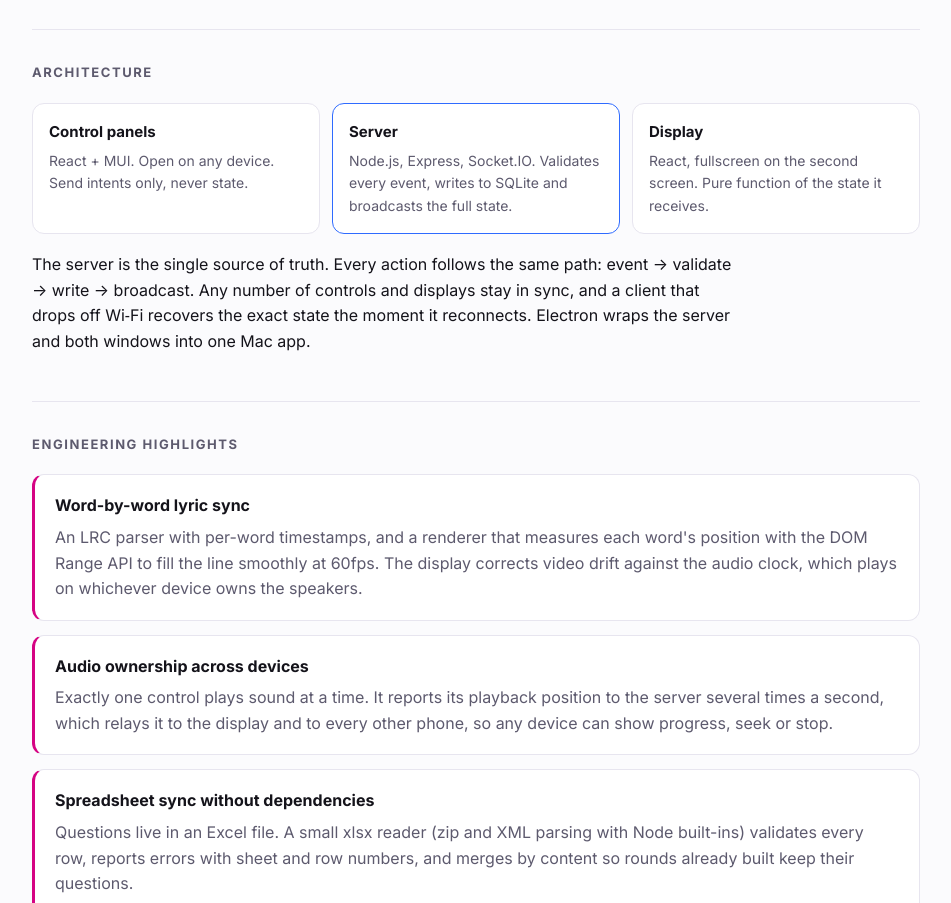
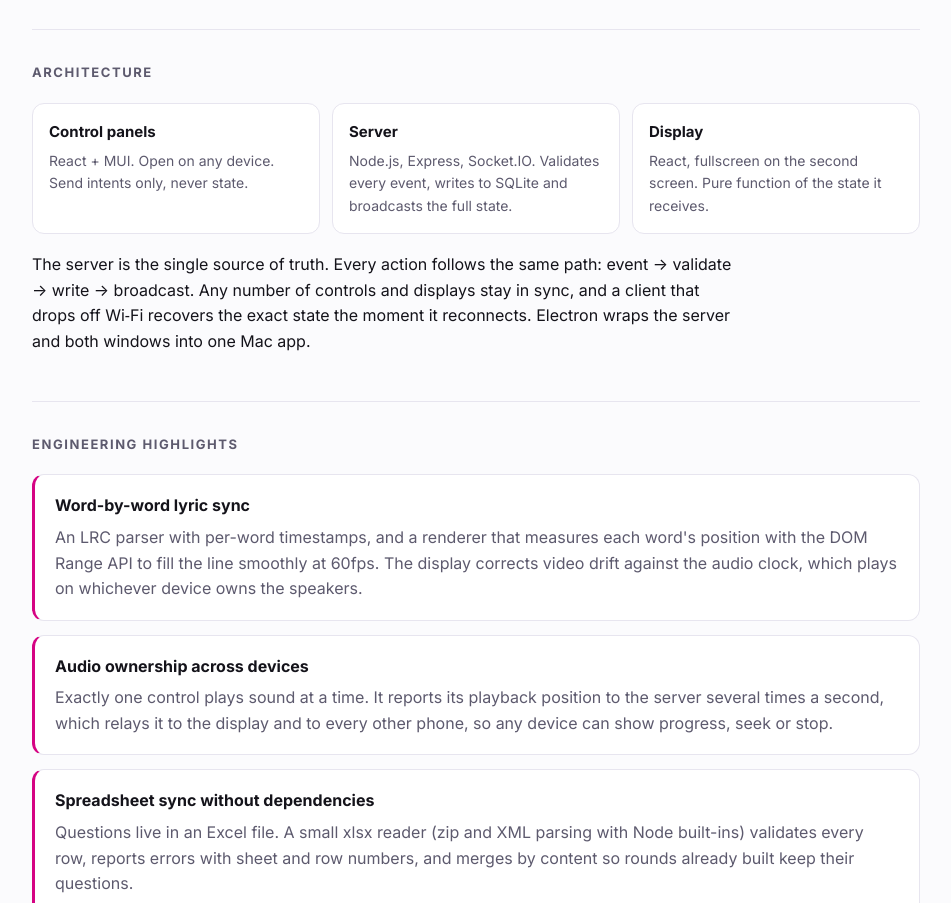
Before and after one commit to nadywgd/nadywgd.github.io, a plain HTML site: page projects/karaoke-night.html in a window 1280 px wide. Shown: the part 1422-2325 px from the top of the page, without its empty margins (164-1115 px from the left). Drawn offline with Linux system fonts and the light colour scheme.

Commit message:
Keep the architecture cards plain

```diff
--- a/projects/karaoke-night.html
+++ b/projects/karaoke-night.html
@@ -116,7 +116,7 @@
               never state.
             </p>
           </div>
-          <div class="node server">
+          <div class="node">
             <h3>Server</h3>
             <p>
               Node.js, Express, Socket.IO. Validates every event, writes to
--- a/styles.css
+++ b/styles.css
@@ -329,10 +329,6 @@ footer {
   background: var(--surface);
 }
 
-.node.server {
-  border-color: var(--accent);
-}
-
 .node h3 {
   margin: 0 0 6px;
   font-size: 15px;
```
